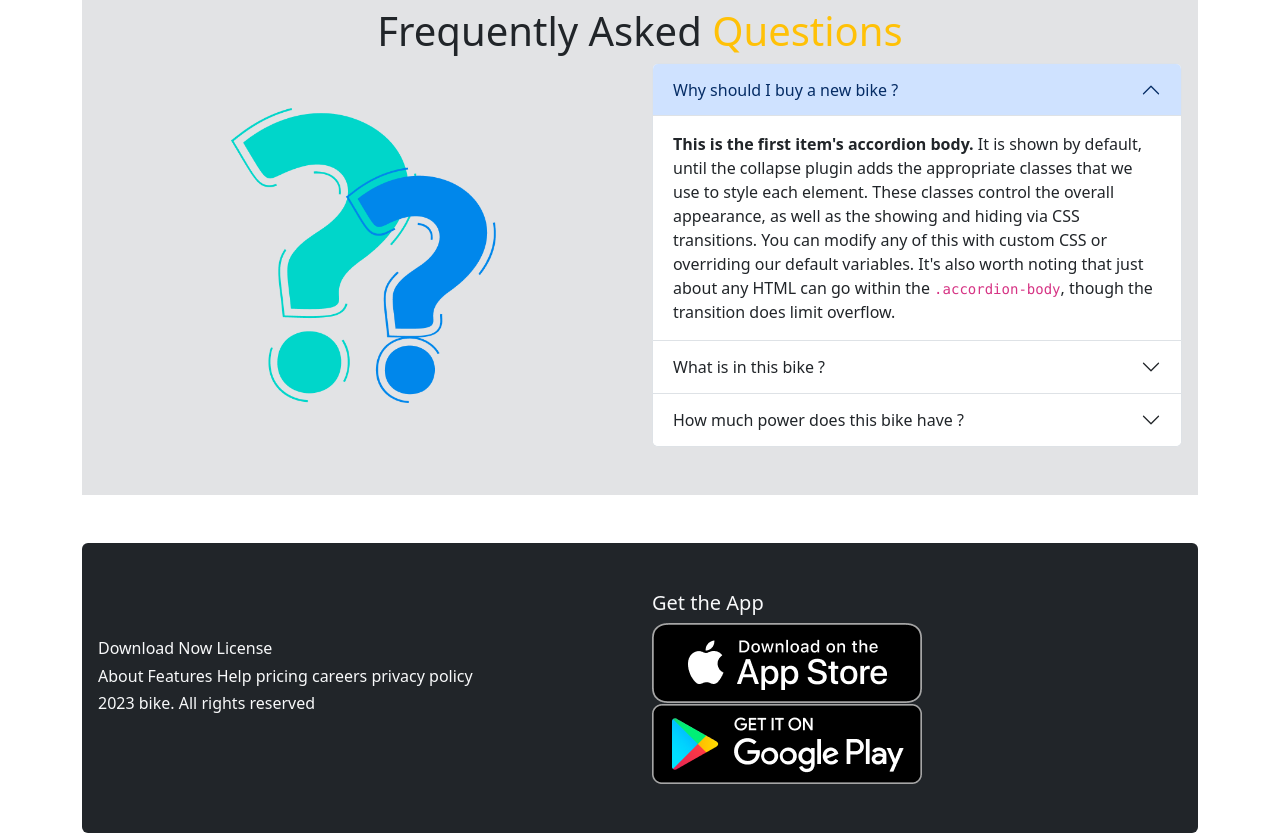
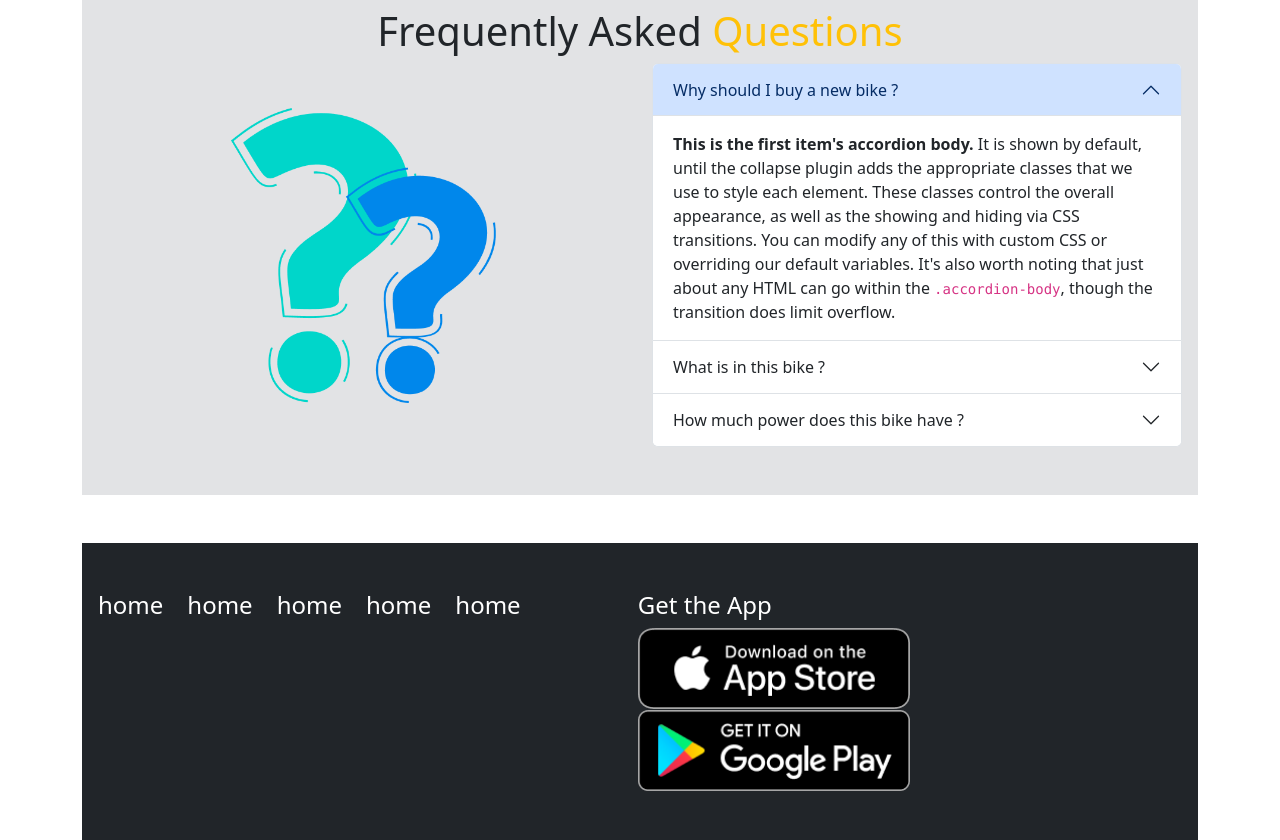
Before and after one commit to hasanhazari/biker-developer, a plain HTML site: page index.html in a window 1280 px wide. Shown: the part 2335-3175 px from the top of the page. Drawn offline with nearby package versions, Linux system fonts and the light colour scheme.

Commit message:
add update

```diff
--- a/index.html
+++ b/index.html
@@ -278,24 +278,34 @@
     </section>
   </main>
   <!-- footer design -->
-  <footer class="bg-dark py-5 px-3 text-light rounded">
-    <div class="row d-flex">
+  <!-- <footer class=" d-flex bg-dark py-5 px-3 text-light rounded">
+
       <div class="col col-12 col-md-6 mt-5">
         <h6>Download Now    License</h6>
         <h6>About Features Help pricing careers privacy policy</h6>
         <h6>2023 bike. All rights reserved</h6>
       </div>
-      <div class="col col-12 col-md-6">
+      <div class="text-left col col-12 col-md-6">
         <h5>Get the App</h5>
-        <div>
-          <img src="images/ios.png" alt="">
-        </div>
-        <div>
-          <img src="images/android.png" alt="">
-        </div>
+        <img class="w-50" src="images/ios.png" alt="">
+        <img class="w-50" src="images/android.png" alt="">
+     </div>
+  </footer> -->
+  <footer class="bg-dark py-5 px-3">
+    <section class="d-flex flex-column flex-md-row text-white justify-content-between">
+      <div class="d-flex gap-4">
+        <h4>home</h4>
+        <h4>home</h4>
+        <h4>home</h4>
+        <h4>home</h4>
+        <h4>home</h4>
       </div>
-    </div>
-
+      <div>
+        <h4>Get the App</h4>
+        <img class="w-50 ms-auto" src="images/ios.png" alt="">
+        <img class="w-50" src="images/android.png" alt="">
+      </div>
+    </section>
   </footer>
   <!-- Bootstrap js -->
   <script src="https://cdn.jsdelivr.net/npm/bootstrap@5.3.0-alpha1/dist/js/bootstrap.bundle.min.js"
```
